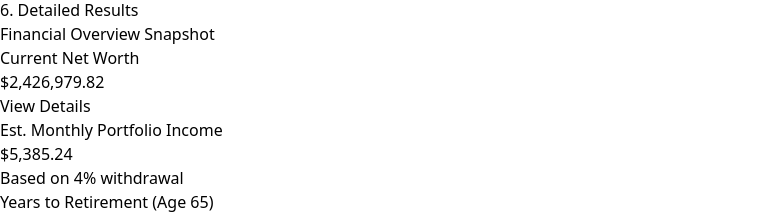
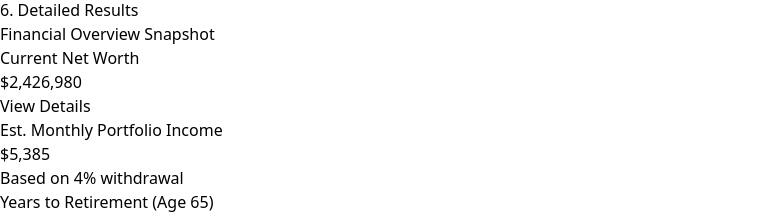
Before and after one commit to dageekyman/financial-dashboard, a React (Vite) app: page / in a window 1280 px wide. Shown: the part 314-530 px from the top of the page, without its empty margins (0-773 px from the left). Built offline with nearby package versions, Linux system fonts and the light colour scheme.

Commit message:
Add files via upload

```diff
--- a/src/utils.js
+++ b/src/utils.js
@@ -1,15 +1,50 @@
-// src/utils.js
-// --- Helper Functions ---
-export function formatCurrency(amount) {
-    if (isNaN(amount) || amount === null) return 'N/A';
-    return new Intl.NumberFormat('en-US', { style: 'currency', currency: 'USD', minimumFractionDigits: 2, maximumFractionDigits: 2 }).format(amount);
+// utils.js
+
+/**
+ * Format a number as currency. Returns "$0" for falsy/NaN values.
+ */
+export function formatCurrency(value, options = {}) {
+  const n = Number(value);
+  const safe = isFinite(n) && !isNaN(n) ? n : 0;
+  const {
+    currency = 'USD',
+    minimumFractionDigits = 0,
+    maximumFractionDigits = 0,
+  } = options;
+
+  try {
+    return new Intl.NumberFormat('en-US', {
+      style: 'currency',
+      currency,
+      minimumFractionDigits,
+      maximumFractionDigits,
+    }).format(safe);
+  } catch {
+    // Fallback
+    return `$${safe.toFixed(0)}`;
+  }
 }
 
-export function parseCurrency(value) {
-    const cleanStr = String(value).replace(/[^0-9.-]+/g,"");
-    if (cleanStr === "" || cleanStr === "." || cleanStr === "-" || cleanStr === "-.") {
-        return 0;
-    }
-    const num = parseFloat(cleanStr);
-    return isNaN(num) ? 0 : num;
+/**
+ * Parse currency-like strings safely.
+ * - Strips non-numeric characters except digits, minus, and period.
+ * - Returns defaultValue (0 by default) on NaN.
+ */
+export function parseCurrency(value, defaultValue = 0) {
+  if (typeof value === 'number') return isFinite(value) ? value : defaultValue;
+  if (value == null) return defaultValue;
+
+  const cleaned = String(value).replace(/[^0-9.-]+/g, '');
+  const parsed = parseFloat(cleaned);
+  return isFinite(parsed) && !isNaN(parsed) ? parsed : defaultValue;
 }
+
+/**
+ * Accepts either 7 or 0.07 and returns 0.07
+ * (Re-exported here for convenience in UI code, identical to calculations.js)
+ */
+export function normalizePercent(value) {
+  const x = typeof value === 'number' ? value : parseFloat(String(value));
+  if (!isFinite(x) || isNaN(x)) return 0;
+  return x <= 1 ? x : x / 100;
+}
```
